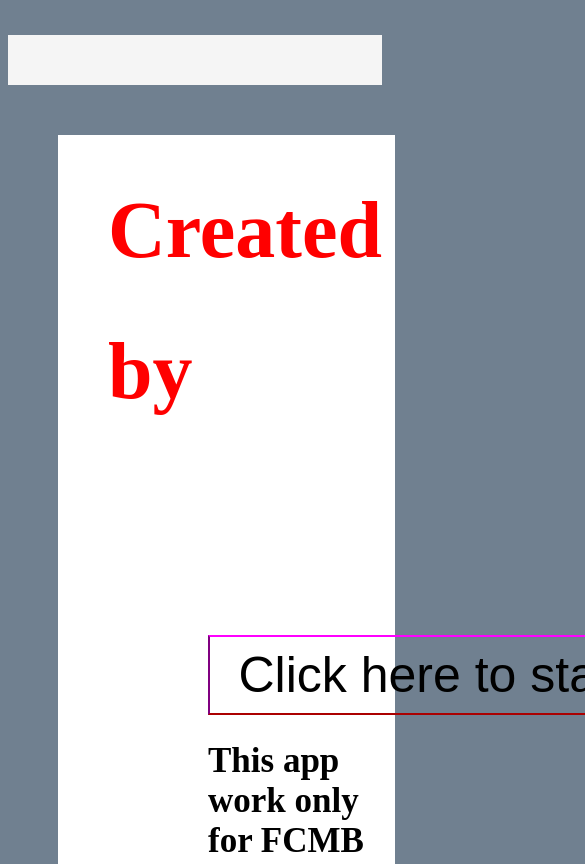
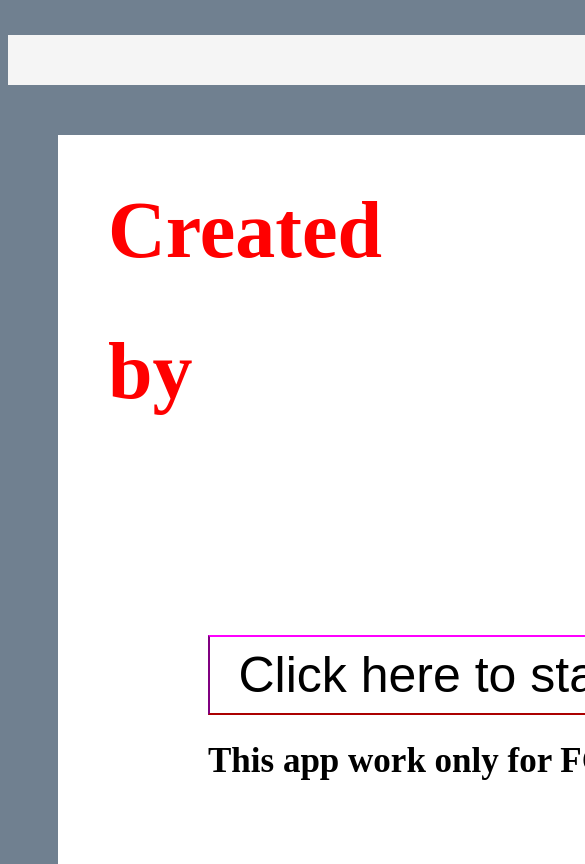
Before and after one commit to Phemjay1/USSD-CODE-project, a plain HTML site: page index.html in a window 390 px wide. Shown: the top 864 px of the page, 585 px wide, since content can reach past the window. Drawn offline with Linux system fonts and the light colour scheme.

Commit message:
mediaQuery

```diff
--- a/style.css
+++ b/style.css
@@ -60,3 +60,17 @@
    font-size: 3.5rem ;
    width: 80%;
 }
+
+@media screen and (max-width: 800px) {
+   .main,body
+   {
+width: 150%;
+
+   }
+}
+
+@media screen and (max-width: 800px){
+   h3{
+      width: 165%;
+   }
+}
```
